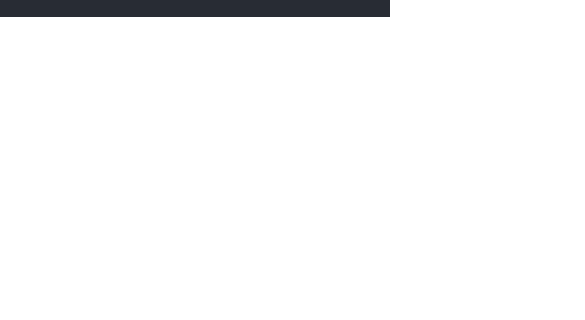
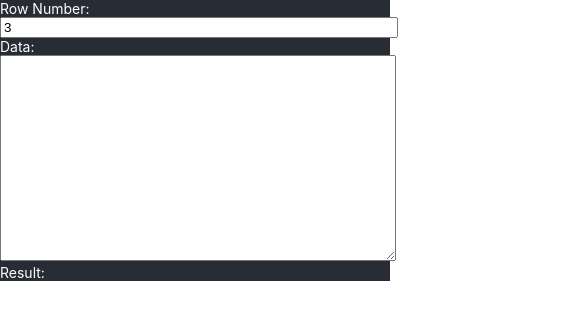
Before and after one commit to shth/tree-map-test, a React (Create React App) app: page / in a window 390 px wide. Shown: the top 320 px of the page, 585 px wide, since content can reach past the window. Built offline with nearby package versions, Linux system fonts and the light colour scheme.

Commit message:
Mobile responsive style

```diff
--- a/src/App.css
+++ b/src/App.css
@@ -1,7 +1,5 @@
-.App {
-}
-
 .tree-map-container {
+  width: 100%;
   background-color: #282c34;
   display: flex;
   flex-direction: row;
@@ -10,3 +8,13 @@
   font-size: 14px;
   color: white;
 }
+
+.tree-map-container > div{
+  width: 100%;
+}
+
+@media (max-width: 840px) {
+  .tree-map-container {
+    flex-direction: column;
+  }
+}
--- a/src/App.tsx
+++ b/src/App.tsx
@@ -10,7 +10,7 @@
   return (
     <div className="App">
       <div className="tree-map-container">
-        <div style={{ alignSelf: "start", flexGrow: 1, marginRight: 20 }}>
+        <div style={{ marginRight: 20 }}>
           <div>
             <label>Row Number:</label>
           </div>
--- a/src/components/TreeMap.tsx
+++ b/src/components/TreeMap.tsx
@@ -75,7 +75,7 @@
 
 function TreeMap(props: any) {
   return (
-    <div style={{ width: 800, height: 800, backgroundColor: "white", color: "black" }}>
+    <div style={{ height: 800, backgroundColor: "white", color: "black" }}>
       {getTreeMap(JSON.parse(props.data), parseInt(props.rows)).map((level) => {
         return (
           <div style={{ display: "flex" }}>
```
